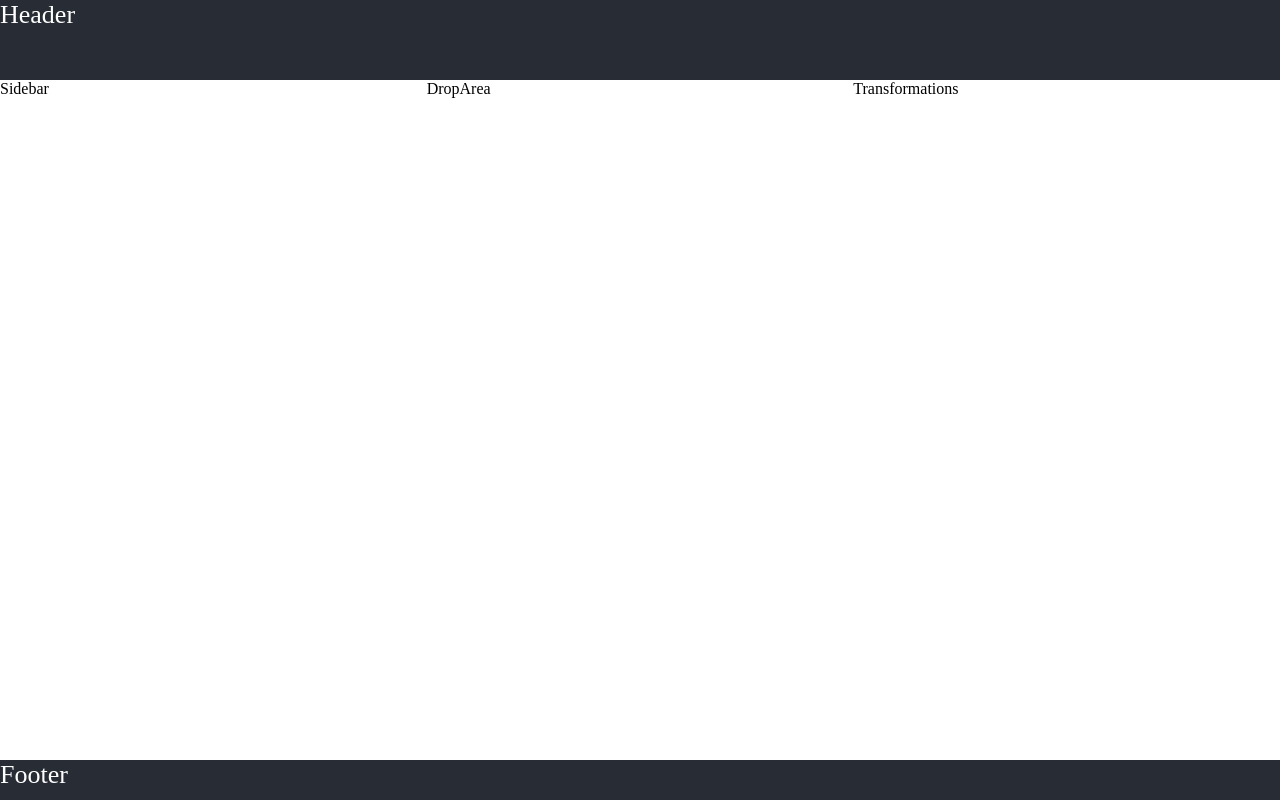
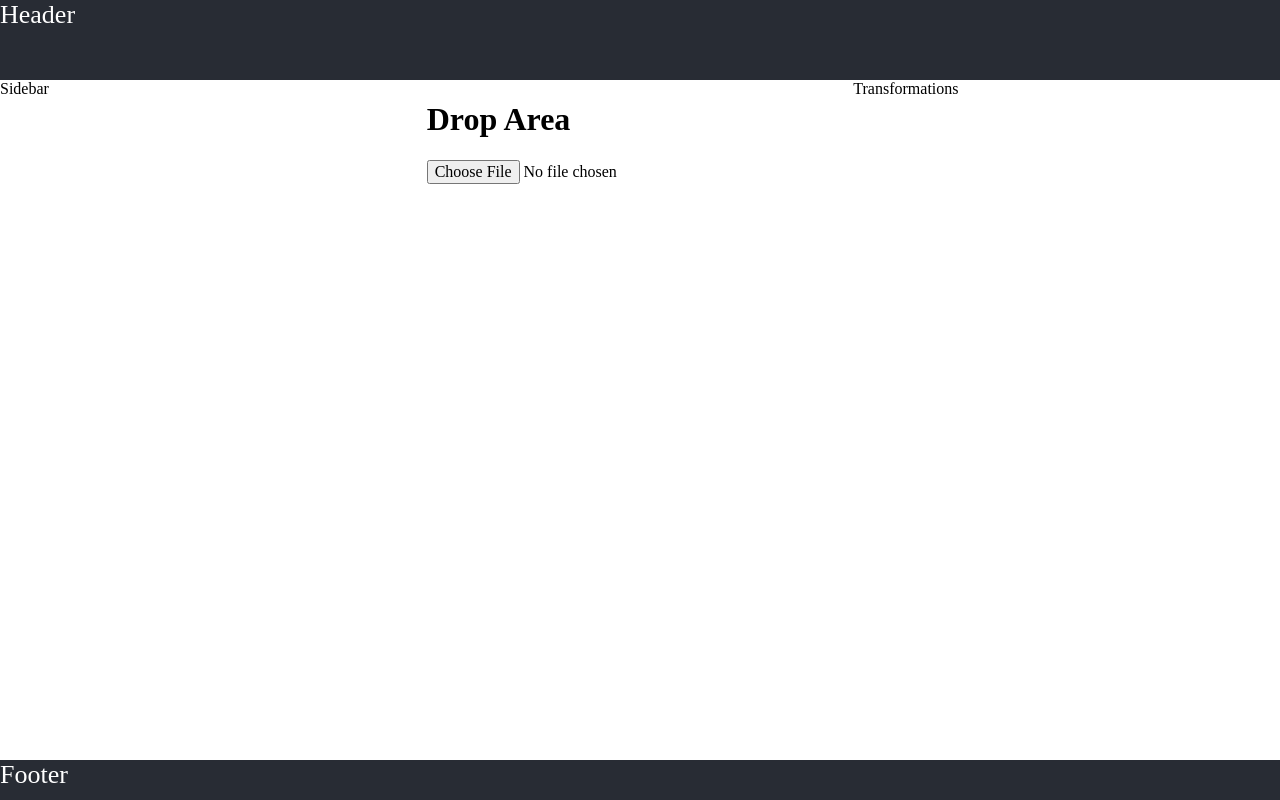
Before and after one commit to c1b3rt00lk1t/pdf-poc, a React (Vite) app: page / in a window 1280 px wide. Built offline with nearby package versions, Linux system fonts and the light colour scheme.

Commit message:
Input to be able to select a file

```diff
--- a/src/components/DropArea.tsx
+++ b/src/components/DropArea.tsx
@@ -1,5 +1,18 @@
-const DropArea = () => {
-  return <div>DropArea</div>;
+/** In a first mvp the component will have an input that allows to select on pdf file from one folder and stores its content to be able to modify it in a later stage*/
+
+import { ChangeEvent } from "react";
+
+export interface DropAreaProps {
+  handleChangeInput: (event: ChangeEvent<HTMLInputElement>) => void;
+}
+
+const DropArea = ({ handleChangeInput }: DropAreaProps) => {
+  return (
+    <div>
+      <h1>Drop Area</h1>
+      <input type="file" onChange={handleChangeInput} />
+    </div>
+  );
 };
 
 export default DropArea;
```
